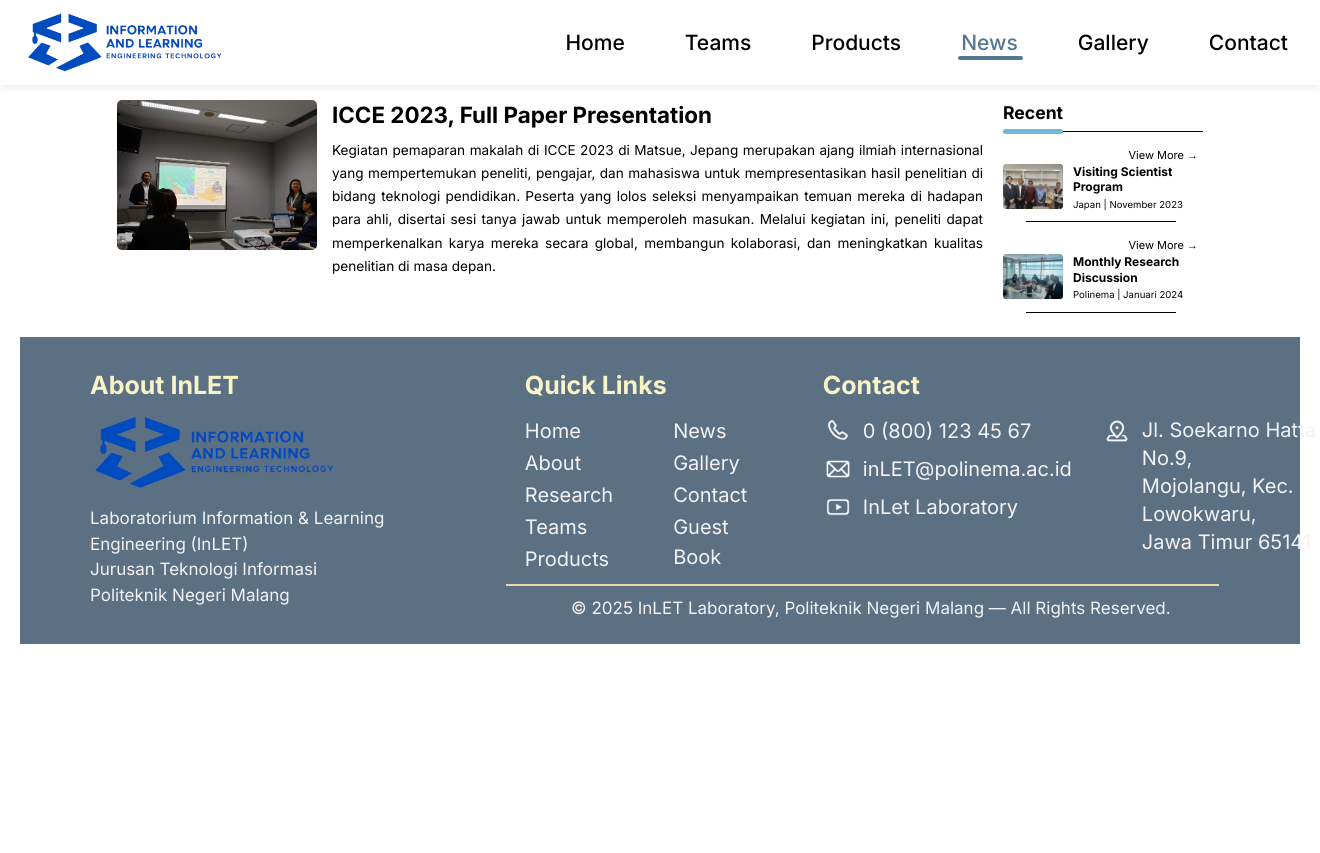
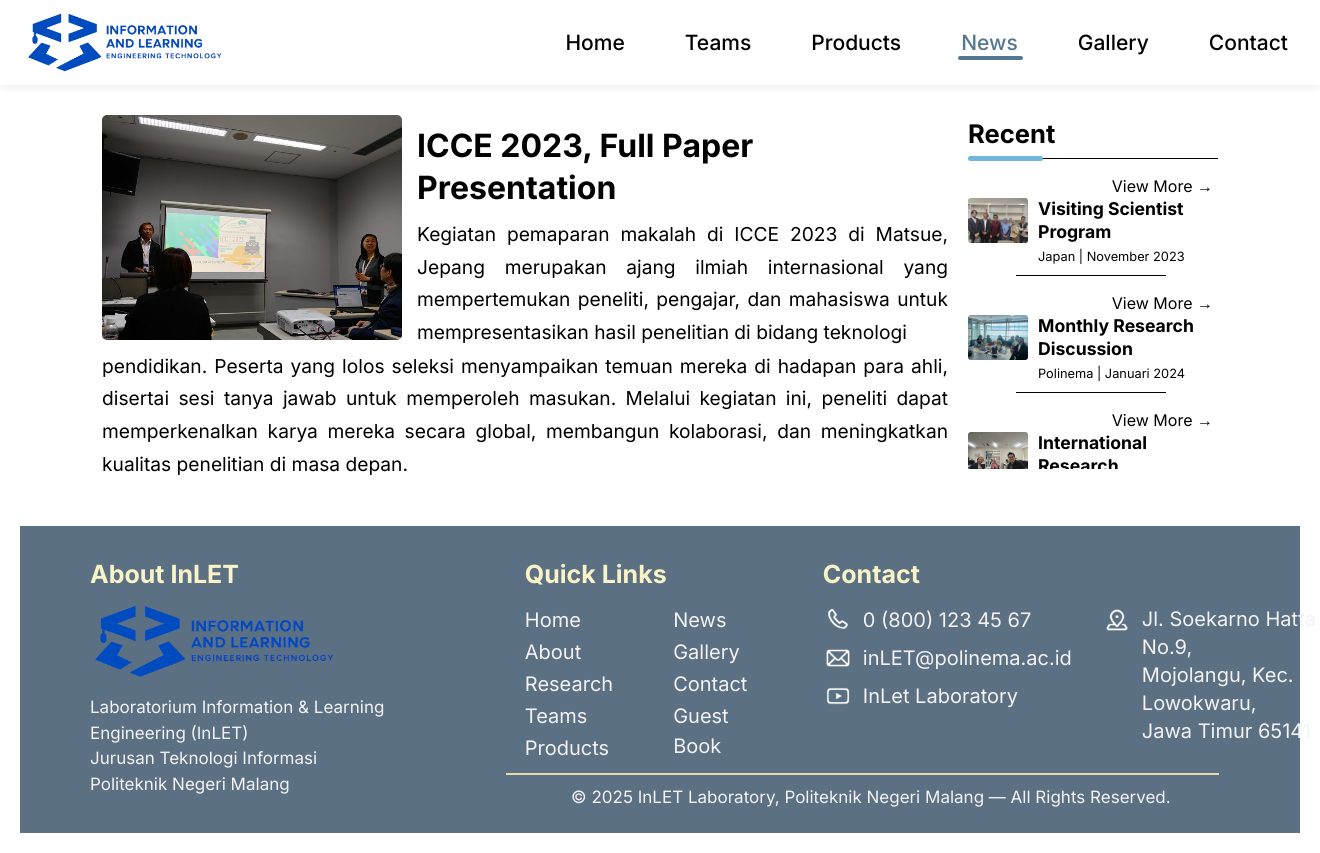
Before and after one commit to MuhammadAryatamaM/Laboratory-Company-Profile-Web, a PHP site: page /index.php?page=news in a window 1320 px wide. Before the commit the page ends 644 px from the top, so only its background shows below. Run offline with PHP 8.4, Linux system fonts and the light colour scheme.

Commit message:
update news

```diff
--- a/assets/css/news.css
+++ b/assets/css/news.css
@@ -9,30 +9,40 @@ body {
     background: #ffffff;
     min-height: 100vh;
     padding: 20px;
+    overflow-y: auto;
 }
 
 .container {
     width: 100%;
+    max-width: 1200px;
+    margin: 0 auto;
 }
 
 .news-section {
     display: flex;
     gap: 20px;
     background: #ffffff;
-    padding: 15px;
+    padding: 30px;
     border-radius: 5px;
 }
 
 /* Main Content - Left Side */
+/* Main Content - Left Side */
 .main-content {
     flex: 1;
+    display: flex;
+    flex-direction: column;
+    gap: 5px;
+}
+
+.content-top {
     display: flex;
     gap: 15px;
 }
 
 .main-image {
-    width: 200px;
-    height: 150px;
+    width: 300px;
+    height: 225px;
     object-fit: cover;
     border-radius: 5px;
     flex-shrink: 0;
@@ -40,10 +50,16 @@ body {
 
 .main-text {
     flex: 1;
+    margin-top: 10px
+    ;
+}
+
+.additional-text {
+    margin-top: -20px;
 }
 
 .main-title {
-    font-size: 1.4rem;
+    font-size: 2rem;
     font-weight: bold;
     color: #000000;
     margin-bottom: 10px;
@@ -51,15 +67,20 @@ body {
 }
 
 .main-description {
-    font-size: 0.85rem;
+    font-size: 1.2rem;
     color: #000000;
     line-height: 1.7;
     text-align: justify;
 }
 
+.large-text {
+    font-size: 2.9rem;
+}
+
+
 /* Sidebar - Right Side */
 .sidebar {
-    width: 200px;
+    width: 250px;
     flex-shrink: 0;
 }
 
@@ -69,29 +90,29 @@ body {
     align-items: center;
     margin-bottom: 10px;
     padding-bottom: 5px;
-    border-bottom: 1px solid #000000;  /* Garis bawah (abu-abu terang) */
+    border-bottom: 1px solid #000000;
     position: relative;
 }
 
 .sidebar-header::after {
     content: "";
     position: absolute;
-    bottom: -3px;  /* Posisi tepat di atas garis abu-abu */
+    bottom: -3px;
     left: 0;
-    width: 30%;  /* Panjang garis hitam (50% dari lebar, sesuaikan sesuai kebutuhan) */
-    height: 5px;  /* Ketebalan sama dengan border-bottom */
-    background: #72b6dd;  /* Warna hitam untuk garis atas */
+    width: 30%;
+    height: 5px;
+    background: #72b6dd;
     border-radius: 10px;
 }
 
 .sidebar-title {
-    font-size: 1.1rem;
+    font-size: 1.6rem;
     font-weight: bold;
     color: #000000;
 }
 
 .view-more {
-    font-size: 0.7rem;
+    font-size: 1rem;
     color: #000000;
     text-decoration: none;
 }
@@ -102,7 +123,7 @@ body {
 
 /* Scrollable Recent Items */
 .recent-items {
-    height: 180px;
+    height: 300px;
     overflow-y: auto;
     padding-right: 5px;
     position: relative;
@@ -167,7 +188,7 @@ body {
 }
 
 .recent-item-title {
-    font-size: 0.75rem;
+    font-size: 1.1rem;
     font-weight: bold;
     color: #000000;
     margin-bottom: 3px;
@@ -175,14 +196,14 @@ body {
 }
 
 .recent-meta {
-    font-size: 0.6rem;
+    font-size: 0.8rem;
     color: #040404;
 }
 
 .recent-view-more {
     display: block;
     text-align: right;
-    font-size: 11px;
+    font-size: 16px;
     color: #000;
     text-decoration: none;
     margin-top: 5px;
--- a/pages/news.php
+++ b/pages/news.php
@@ -15,7 +15,9 @@
 $mainNews = [
     'title' => 'ICCE 2023, Full Paper Presentation',
     'image' => 'assets/img/news/gallery7.png',
-    'description' => 'Kegiatan pemaparan makalah di ICCE 2023 di Matsue, Jepang merupakan ajang ilmiah internasional yang mempertemukan peneliti, pengajar, dan mahasiswa untuk mempresentasikan hasil penelitian di bidang teknologi pendidikan. Peserta yang lolos seleksi menyampaikan temuan mereka di hadapan para ahli, disertai sesi tanya jawab untuk memperoleh masukan. Melalui kegiatan ini, peneliti dapat memperkenalkan karya mereka secara global, membangun kolaborasi, dan meningkatkan kualitas penelitian di masa depan.'
+    'description' => 'Kegiatan pemaparan makalah di ICCE 2023 di Matsue, Jepang merupakan ajang ilmiah internasional yang mempertemukan peneliti, pengajar, dan mahasiswa untuk mempresentasikan hasil penelitian di bidang teknologi',
+    'additional_description' => 'pendidikan. Peserta yang lolos seleksi menyampaikan temuan mereka di hadapan para ahli, disertai sesi tanya jawab untuk memperoleh masukan. Melalui kegiatan ini, peneliti dapat memperkenalkan karya mereka secara global, membangun kolaborasi, dan meningkatkan kualitas penelitian di masa depan.'
+
 ];
 
 // Data Recent Items (untuk scroll)
@@ -113,11 +115,14 @@ function generateRecentItems($items) {
         <div class="news-section">
             <!-- Main Content - Left Side -->
             <div class="main-content">
-                <img src="<?php echo $mainNews['image']; ?>" alt="<?php echo $mainNews['title']; ?>" class="main-image">
-                <div class="main-text">
-                    <h2 class="main-title"><?php echo $mainNews['title']; ?></h2>
-                    <p class="main-description"><?php echo $mainNews['description']; ?></p>
+                <div class="content-top">
+                    <img src="<?php echo $mainNews['image']; ?>" alt="<?php echo $mainNews['title']; ?>" class="main-image">
+                    <div class="main-text">
+                        <h2 class="main-title"><?php echo $mainNews['title']; ?></h2>
+                        <p class="main-description"><?php echo $mainNews['description']; ?></p>
+                    </div>
                 </div>
+                <p class="main-description additional-text"><?php echo $mainNews['additional_description']; ?></p>
             </div>
 
             <!-- Sidebar - Right Side (Scrollable) -->
```
